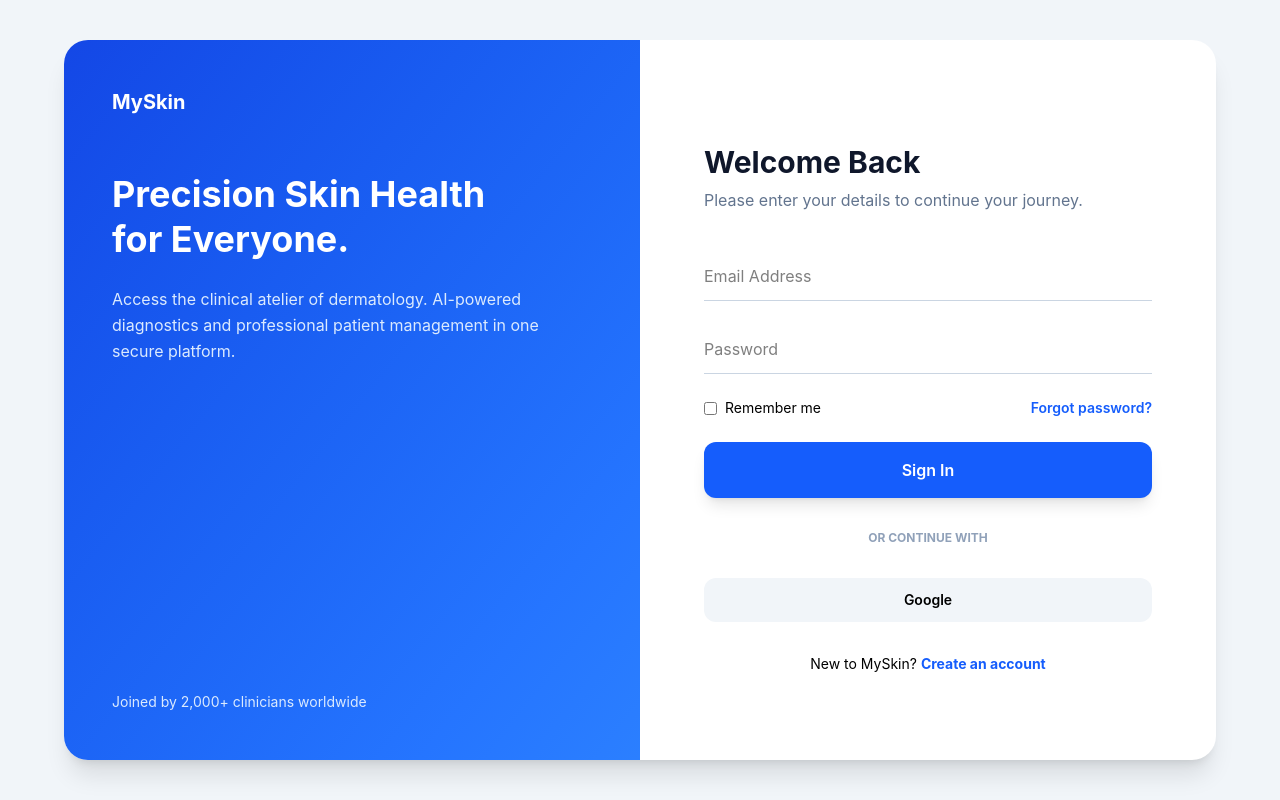
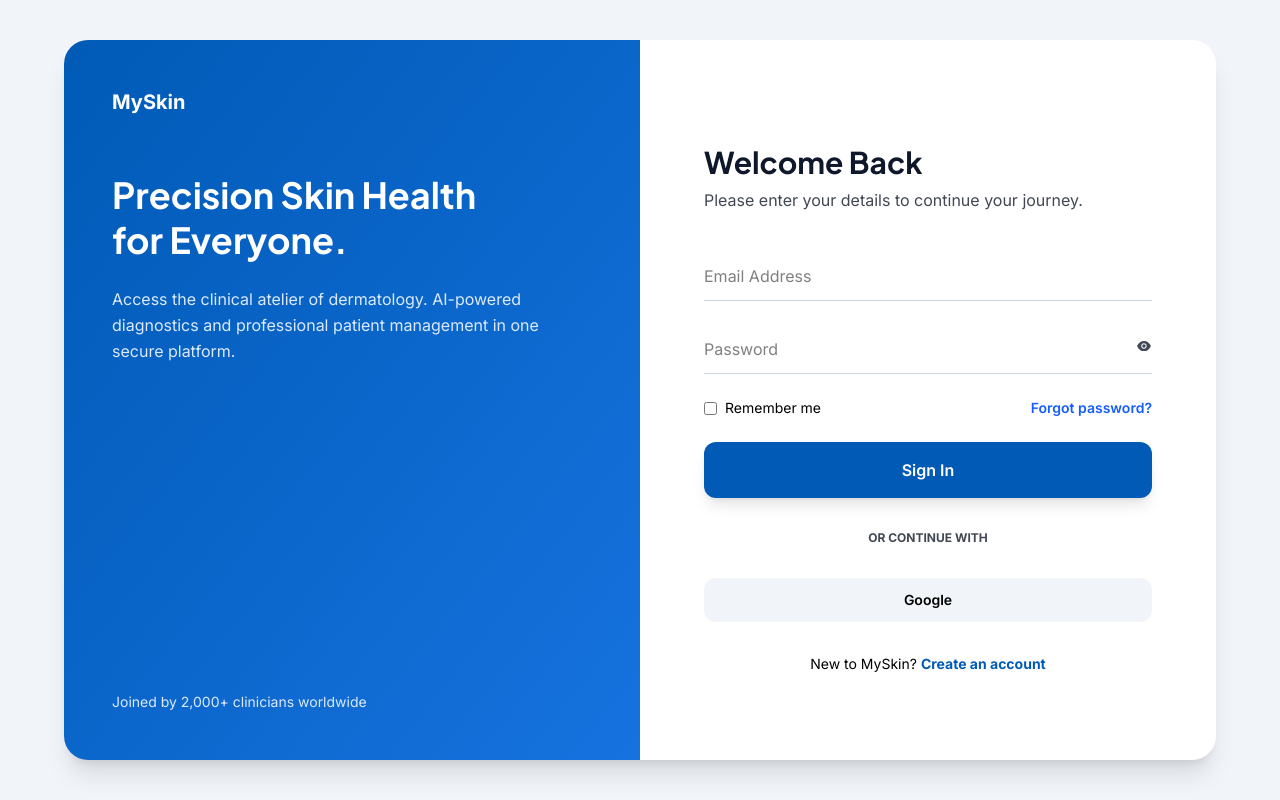
Before and after one commit to irhamputra77/melanoma_FE, a React (Vite) app: page /auth/login in a window 1280 px wide. Built offline with nearby package versions, Linux system fonts and the light colour scheme.

Commit message:
add panding page and dashboard

```diff
--- a/index.html
+++ b/index.html
@@ -1,13 +1,22 @@
 <!doctype html>
 <html lang="en">
+
 <head>
   <meta charset="UTF-8" />
   <link rel="icon" type="image/svg+xml" href="/favicon.svg" />
+  <link rel="preconnect" href="https://fonts.googleapis.com" />
+  <link rel="preconnect" href="https://fonts.gstatic.com" crossorigin />
+  <link
+    href="https://fonts.googleapis.com/css2?family=Inter:wght@300;400;500;600;700;800&family=Plus+Jakarta+Sans:wght@300;400;500;600;700;800&display=swap"
+    rel="stylesheet" />
+
   <meta name="viewport" content="width=device-width, initial-scale=1.0" />
   <title>melanoma-fe</title>
 </head>
+
 <body>
   <div id="root"></div>
   <script type="module" src="/src/main.jsx"></script>
 </body>
+
 </html>
--- a/package.json
+++ b/package.json
@@ -13,6 +13,7 @@
     "@tailwindcss/vite": "^4.2.4",
     "react": "^19.2.4",
     "react-dom": "^19.2.4",
+    "react-icons": "^5.6.0",
     "react-router-dom": "^7.14.2",
     "tailwindcss": "^4.2.4"
   },
--- a/src/features/auth/pages/LoginPage.jsx
+++ b/src/features/auth/pages/LoginPage.jsx
@@ -1,12 +1,19 @@
 import { Link, useNavigate } from "react-router-dom";
+import { AiFillEye, AiFillEyeInvisible } from "react-icons/ai";
+import React from "react";
 
 export default function LoginPage() {
     const navigate = useNavigate();
+    const [showPassword, setShowPassword] = React.useState(false);
+
+    const togglePasswordVisibility = () => {
+        setShowPassword(!showPassword);
+    }
 
     return (
-        <div className="max-w-md mx-auto pt-10">
-            <h2 className="text-3xl font-bold text-slate-900 mb-2">Welcome Back</h2>
-            <p className="text-slate-500 mb-10">
+        <div className="w-full max-w-md mx-auto pt-10 font-inter">
+            <h2 className="text-3xl font-bold text-slate-900 mb-2 font-jakarta">Welcome Back</h2>
+            <p className="text-[#414753] mb-10">
                 Please enter your details to continue your journey.
             </p>
 
@@ -16,12 +23,20 @@ export default function LoginPage() {
                     placeholder="Email Address"
                     className="w-full border-b border-slate-300 py-3 outline-none"
                 />
+                <div className="relative">
+                    <input
+                        type={showPassword ? "text" : "password"}
+                        placeholder="Password"
+                        className="w-full border-b border-slate-300 py-3 outline-none"
+                    />
+                    <span
+                        className="absolute right-0 top-[calc(50%-12px)] cursor-pointer text-[#414753]"
+                        onClick={togglePasswordVisibility}
+                    >
+                        {showPassword ? <AiFillEyeInvisible /> : <AiFillEye />}
+                    </span>
+                </div>
 
-                <input
-                    type="password"
-                    placeholder="Password"
-                    className="w-full border-b border-slate-300 py-3 outline-none"
-                />
 
                 <div className="flex justify-between text-sm">
                     <label className="flex gap-2 items-center">
@@ -34,13 +49,13 @@ export default function LoginPage() {
                 <button
                     type="button"
                     onClick={() => navigate("/doctor/dashboard")}
-                    className="w-full bg-blue-600 text-white py-4 rounded-xl font-semibold shadow-lg"
+                    className="w-full bg-[#005AB6] text-white py-4 rounded-xl font-semibold shadow-lg"
                 >
                     Sign In
                 </button>
             </form>
 
-            <div className="my-8 text-center text-xs font-bold text-slate-400">
+            <div className="my-8 text-center text-xs font-bold text-[#414753]">
                 OR CONTINUE WITH
             </div>
 
@@ -50,7 +65,7 @@ export default function LoginPage() {
 
             <p className="text-center mt-8 text-sm">
                 New to MySkin?{" "}
-                <Link to="/auth/register" className="text-blue-600 font-bold">
+                <Link to="/auth/register" className="text-[#005AB6] font-bold">
                     Create an account
                 </Link>
             </p>
--- a/src/index.css
+++ b/src/index.css
@@ -1 +1,10 @@
 @import "tailwindcss";
+
+@theme {
+  --font-inter: "Inter", system-ui, -apple-system, BlinkMacSystemFont, "Segoe UI", sans-serif;
+  --font-jakarta: "Plus Jakarta Sans", system-ui, -apple-system, BlinkMacSystemFont, "Segoe UI", sans-serif;
+}
+
+body {
+  font-family: var(--font-inter);
+}
--- a/src/layouts/AuthLayout.jsx
+++ b/src/layouts/AuthLayout.jsx
@@ -4,10 +4,10 @@ export default function AuthLayout() {
     return (
         <main className="min-h-screen bg-slate-100 flex items-center justify-center px-6 py-10">
             <div className="w-full max-w-6xl min-h-[720px] bg-white rounded-3xl shadow-xl overflow-hidden grid grid-cols-1 lg:grid-cols-2">
-                <section className="bg-gradient-to-br from-blue-700 to-blue-500 text-white p-12 flex flex-col justify-between">
+                <section className="bg-gradient-to-br from-[#005AB6] to-[#1672DF] text-white p-12 flex flex-col justify-between">
                     <div>
                         <h1 className="font-bold text-xl mb-14">MySkin</h1>
-                        <h2 className="text-4xl font-bold leading-tight mb-6">
+                        <h2 className="text-4xl font-bold leading-tight mb-6 font-jakarta">
                             Precision Skin Health <br /> for Everyone.
                         </h2>
                         <p className="text-blue-100 max-w-md leading-relaxed">
```
Also changed, not shown: src/components/common/JoinedClinicians.jsx (added), 1 other file (tests, documents, lock files or other folders). Lines whose indentation alone changed are shown as unchanged.
